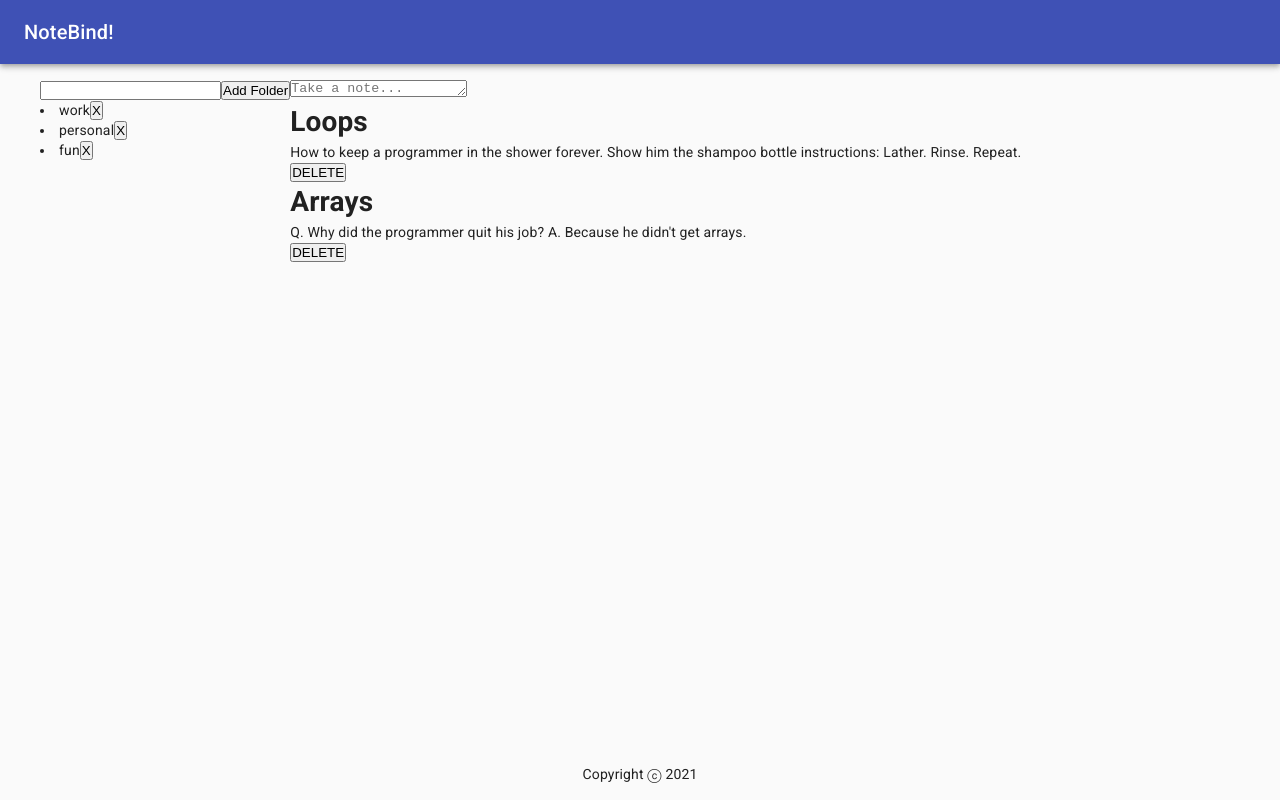
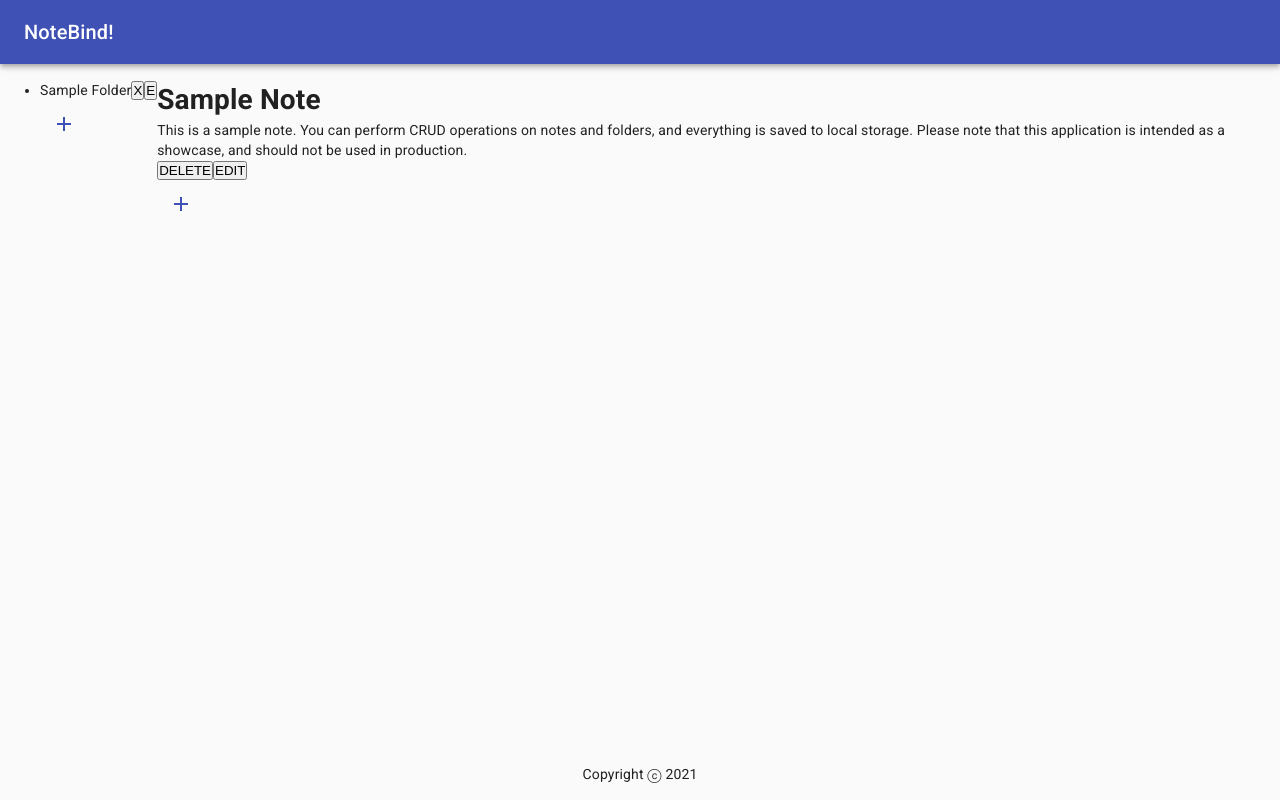
Before and after one commit to JohnAntoineG710/NoteBind, a React (Create React App) app: page / in a window 1280 px wide. Built offline with nearby package versions, Linux system fonts and the light colour scheme; a web font is replaced by a local one.

Commit message:
Full Functionality

```diff
--- a/src/components/App.jsx
+++ b/src/components/App.jsx
@@ -1,4 +1,4 @@
-import React, { useState } from "react";
+import React, { useState, useEffect } from "react";
 import {
   AppBar,
   Toolbar,
@@ -7,19 +7,48 @@ import {
   Container,
   Grid,
 } from "@material-ui/core";
-import Header from "./Header";
 import Footer from "./Footer";
 import Note from "./Note";
 import CreateArea from "./CreateArea";
-import CreateFolder from "./CreateFolder";
 import SideBar from "./SideBar";
-import notes from "../notes";
-import defaultFolders from "../folders";
+import sampleNotes from "../notes";
+import sampleFolders from "../folders";
 
 const App = () => {
-  const [list, setList] = useState([...notes]);
-  const [folders, setFolders] = useState([...defaultFolders]);
-  const [activeFolder, setActiveFolder] = useState(folders[0].id);
+  const [list, setList] = useState([...sampleNotes]);
+  const [folders, setFolders] = useState([...sampleFolders]);
+  const [activeFolder, setActiveFolder] = useState(0);
+
+  useEffect(() => {
+    let listStorage = JSON.parse(localStorage.getItem("list"));
+    let foldersStorage = JSON.parse(localStorage.getItem("folders"));
+    if (listStorage || foldersStorage) {
+      if (!listStorage) {
+        listStorage = [];
+      }
+      if (!foldersStorage) {
+        foldersStorage = [];
+      }
+      setFolders(foldersStorage);
+      setList(listStorage);
+    }
+  }, []);
+
+  useEffect(() => {
+    const folderIDs = [];
+    folders.map((folder) => folderIDs.push(folder.id));
+    if (folders.length === 0) {
+      setFolders([{ id: 1, name: "unidentified" }]);
+      setActiveFolder(1);
+    } else if (folderIDs.indexOf(activeFolder) === -1) {
+      setActiveFolder(folders[0].id);
+    }
+    localStorage.setItem("folders", JSON.stringify(folders));
+  }, [folders, activeFolder]);
+
+  useEffect(() => {
+    localStorage.setItem("list", JSON.stringify(list));
+  }, [list]);
 
   const addItem = (note) => {
     const newNote = { ...note, key: list[list.length - 1].key + 1 };
@@ -28,22 +57,43 @@ const App = () => {
 
   const delItem = (itemID) => {
     setList(
-      list.filter((item, index) => {
-        return index !== itemID;
+      list.filter((item) => {
+        return item.key !== itemID;
       })
     );
   };
 
+  const editItem = (note) => {
+    setList((oldList) => {
+      const removeFromList = oldList.filter((item) => {
+        return item.key !== note.key;
+      });
+      const newList = [...removeFromList, note];
+      newList.sort((a, b) => a.key - b.key);
+      return [...newList];
+    });
+  };
+
   const selectFolder = (id) => {
     setActiveFolder(id);
-    console.log(list);
   };
 
-  const addFolder = (name) => {
+  const addFolder = (folder) => {
+    const newID = folders[folders.length - 1].id + 1;
     setFolders((currFolders) => {
-      const newID = currFolders[currFolders.length - 1].id + 1;
+      return [...currFolders, { id: newID, name: folder.name }];
+    });
+    setActiveFolder(newID);
+  };
 
-      return [...currFolders, { id: newID, name: name }];
+  const editFolder = (folder) => {
+    setFolders((oldFolders) => {
+      const foldersAfterDel = oldFolders.filter((item) => {
+        return item.id !== folder.id;
+      });
+      const newFolders = [...foldersAfterDel, folder];
+      newFolders.sort((a, b) => a.id - b.id);
+      return [...newFolders];
     });
   };
 
@@ -63,7 +113,6 @@ const App = () => {
   return (
     <div className="viewport">
       <CssBaseline />
-      {/* <Header /> */}
       <AppBar position="static">
         <Toolbar>
           <Typography variant="h6">NoteBind!</Typography>
@@ -79,27 +128,30 @@ const App = () => {
         >
           <div className="appBody">
             <Grid item>
-              <CreateFolder addFolder={addFolder} />
               <SideBar
                 folders={folders}
                 active={activeFolder}
                 selectFolder={selectFolder}
+                editFolder={editFolder}
                 deleteFolder={deleteFolder}
+                addFolder={addFolder}
               />
             </Grid>
             <Grid item className="notesBody">
-              <CreateArea onAdd={addItem} activeFolder={activeFolder} />
               {list
                 .filter((note) => note.folderID === activeFolder)
                 .map((note) => (
                   <Note
                     key={note.key}
                     noteID={note.key}
+                    noteFolder={note.folderID}
                     title={note.title}
-                    body={note.content}
+                    content={note.content}
                     onDelete={delItem}
+                    onEdit={editItem}
                   />
                 ))}
+              <CreateArea onAdd={addItem} activeFolder={activeFolder} />
             </Grid>
           </div>
           <Grid item>
--- a/src/components/CreateArea.jsx
+++ b/src/components/CreateArea.jsx
@@ -1,50 +1,32 @@
 import React, { useState } from "react";
+import { IconButton } from "@material-ui/core";
+import AddIcon from "@material-ui/icons/Add";
+import NoteDialog from "./NoteDialog";
 
 const CreateArea = (props) => {
-  const [expand, setExpand] = useState(false);
+  const [open, setOpen] = useState(false);
 
-  const [note, setNote] = useState({
-    title: "",
-    content: "",
-  });
-
-  const changeNote = (e) => {
-    const { name, value } = e.target;
-    setNote({ ...note, [name]: value, folderID: props.activeFolder });
+  const resetState = () => {
+    setOpen(false);
   };
 
   return (
     <div>
-      <form
-        onSubmit={(e) => {
-          props.onAdd(note);
-          setNote({
-            title: "",
-            content: "",
-          });
-          e.preventDefault();
+      <IconButton
+        onClick={() => {
+          setOpen(true);
         }}
       >
-        {expand && (
-          <input
-            name="title"
-            placeholder="Title"
-            value={note.title}
-            onChange={changeNote}
-          />
-        )}
-        <textarea
-          name="content"
-          placeholder="Take a note..."
-          rows={expand ? 3 : 1}
-          value={note.content}
-          onClick={() => {
-            setExpand(true);
-          }}
-          onChange={changeNote}
+        <AddIcon color="primary" />
+      </IconButton>
+      {open && (
+        <NoteDialog
+          activeFolder={props.activeFolder}
+          onAction={props.onAdd}
+          onReset={resetState}
+          actionLabel="Add Note"
         />
-        {expand && <button>Add</button>}
-      </form>
+      )}
     </div>
   );
 };
--- a/src/components/CreateFolder.jsx
+++ b/src/components/CreateFolder.jsx
@@ -1,28 +1,31 @@
 import React, { useState } from "react";
+import { IconButton } from "@material-ui/core";
+import AddIcon from "@material-ui/icons/Add";
+import FolderDialog from "./FolderDialog";
 
 const CreateFolder = (props) => {
-  const [newFolder, setNewFolder] = useState("");
+  const [open, setOpen] = useState(false);
 
-  const handleChange = (e) => {
-    const text = e.target.value;
-    setNewFolder(text);
-  };
-
-  const addFolder = (e) => {
-    props.addFolder(newFolder);
-    setNewFolder("");
-    e.preventDefault();
+  const resetState = () => {
+    setOpen(false);
   };
 
   return (
     <div className="create-folder">
-      <input
-        name="createFolder"
-        type="text"
-        value={newFolder}
-        onChange={handleChange}
-      />
-      <button onClick={addFolder}>Add Folder</button>
+      <IconButton
+        onClick={() => {
+          setOpen(true);
+        }}
+      >
+        <AddIcon color="primary" />
+      </IconButton>
+      {open && (
+        <FolderDialog
+          onReset={resetState}
+          onAction={props.addFolder}
+          label="Add Folder"
+        />
+      )}
     </div>
   );
 };
--- /dev/null
+++ b/src/components/Folder.jsx
@@ -0,0 +1,50 @@
+import React, { useState } from "react";
+import FolderDialog from "./FolderDialog";
+
+const Folder = (props) => {
+  const [open, setOpen] = useState(false);
+
+  const resetState = () => {
+    setOpen(false);
+  };
+
+  return (
+    <>
+      <li
+        onClick={() => {
+          props.selectFolder(props.id);
+        }}
+        className={props.active === props.id ? "active" : null}
+      >
+        {props.name}
+        <button
+          onClick={(e) => {
+            e.stopPropagation();
+            props.deleteFolder(props.id);
+          }}
+        >
+          X
+        </button>
+        <button
+          onClick={(e) => {
+            e.stopPropagation();
+            setOpen(true);
+          }}
+        >
+          E
+        </button>
+      </li>
+      {open && (
+        <FolderDialog
+          folderID={props.id}
+          folderName={props.name}
+          onReset={resetState}
+          onAction={props.editFolder}
+          label="Edit Folder"
+        />
+      )}
+    </>
+  );
+};
+
+export default Folder;
--- /dev/null
+++ b/src/components/FolderDialog.jsx
@@ -0,0 +1,79 @@
+import React, { useState, useEffect } from "react";
+import { Button, TextField } from "@material-ui/core";
+import Dialog from "@material-ui/core/Dialog";
+import DialogActions from "@material-ui/core/DialogActions";
+import DialogContent from "@material-ui/core/DialogContent";
+import DialogTitle from "@material-ui/core/DialogTitle";
+import Slide from "@material-ui/core/Slide";
+
+const Transition = React.forwardRef(function Transition(props, ref) {
+  return <Slide direction="up" ref={ref} {...props} />;
+});
+
+const FolderDialog = (props) => {
+  const [folder, setFolder] = useState({ name: "" });
+  const [open, setOpen] = useState(true);
+
+  useEffect(() => {
+    if (props.folderID) {
+      setFolder({
+        id: props.folderID,
+        name: props.folderName,
+      });
+    }
+  }, [props]);
+
+  useEffect(() => {
+    return () => {
+      props.onReset();
+    };
+  }, [open, props]);
+
+  const handleChange = (e) => {
+    const text = e.target.value;
+    setFolder((old) => ({ ...old, name: text }));
+  };
+
+  const handleClose = () => {
+    setFolder({ name: "" });
+    setOpen(false);
+  };
+
+  const handleAction = () => {
+    props.onAction(folder);
+    handleClose();
+  };
+
+  const inputProps = {
+    name: "createFolder",
+    type: "text",
+    value: folder.name,
+    onChange: handleChange,
+  };
+
+  return (
+    <Dialog
+      open={open}
+      TransitionComponent={Transition}
+      keepMounted
+      onClose={handleClose}
+      aria-labelledby="alert-dialog-slide-title"
+      aria-describedby="alert-dialog-slide-description"
+    >
+      <DialogTitle>{props.folderID ? "Edit Folder" : "New Folder"}</DialogTitle>
+      <DialogContent>
+        <TextField InputProps={inputProps} label="Folder Name" />
+      </DialogContent>
+      <DialogActions>
+        <Button onClick={handleAction} color="primary">
+          {props.label}
+        </Button>
+        <Button onClick={handleClose} color="primary">
+          Cancel
+        </Button>
+      </DialogActions>
+    </Dialog>
+  );
+};
+
+export default FolderDialog;
--- a/src/components/Note.jsx
+++ b/src/components/Note.jsx
@@ -1,9 +1,17 @@
-import React from "react";
+import React, { useState } from "react";
+import NoteDialog from "./NoteDialog";
 
-const Note = (props) => (
+const Note = (props) => {
+  const [open, setOpen] = useState(false);
+
+  const resetState = () => {
+    setOpen(false);
+  };
+
+  return (
     <div className="note">
       <h1>{props.title}</h1>
-    <p>{props.body}</p>
+      <p>{props.content}</p>
       <button
         onClick={() => {
           props.onDelete(props.noteID);
@@ -11,7 +19,26 @@ const Note = (props) => (
       >
         DELETE
       </button>
+      <button
+        onClick={() => {
+          setOpen(true);
+        }}
+      >
+        EDIT
+      </button>
+      {open && (
+        <NoteDialog
+          noteID={props.noteID}
+          title={props.title}
+          content={props.content}
+          activeFolder={props.noteFolder}
+          onAction={props.onEdit}
+          onReset={resetState}
+          actionLabel="Edit Note"
+        />
+      )}
     </div>
   );
+};
 
 export default Note;
--- /dev/null
+++ b/src/components/NoteDialog.jsx
@@ -0,0 +1,99 @@
+import React, { useState, useEffect } from "react";
+import { Button, TextField } from "@material-ui/core";
+import Dialog from "@material-ui/core/Dialog";
+import DialogActions from "@material-ui/core/DialogActions";
+import DialogContent from "@material-ui/core/DialogContent";
+import DialogTitle from "@material-ui/core/DialogTitle";
+import Slide from "@material-ui/core/Slide";
+
+const Transition = React.forwardRef(function Transition(props, ref) {
+  return <Slide direction="up" ref={ref} {...props} />;
+});
+
+const NoteDialog = (props) => {
+  const [note, setNote] = useState({
+    title: "",
+    content: "",
+  });
+  const [open, setOpen] = useState(true);
+
+  useEffect(() => {
+    if (props.noteID) {
+      setNote({
+        key: props.noteID,
+        title: props.title,
+        content: props.content,
+      });
+    }
+  }, [props]);
+
+  useEffect(() => {
+    return () => {
+      props.onReset();
+    };
+  }, [open, props]);
+
+  const changeNote = (e) => {
+    const { name, value } = e.target;
+    setNote({ ...note, [name]: value, folderID: props.activeFolder });
+  };
+
+  const handleClose = () => {
+    setNote({
+      title: "",
+      content: "",
+    });
+    setOpen(false);
+  };
+
+  const handleAction = () => {
+    props.onAction(note);
+    handleClose();
+  };
+
+  const inputProps = {
+    type: "text",
+    onChange: changeNote,
+  };
+
+  return (
+    <Dialog
+      open={open}
+      TransitionComponent={Transition}
+      keepMounted
+      onClose={handleClose}
+      aria-labelledby="alert-dialog-slide-title"
+      aria-describedby="alert-dialog-slide-description"
+    >
+      <DialogTitle>New Note</DialogTitle>
+      <DialogContent>
+        <TextField
+          InputProps={{ ...inputProps, name: "title", value: note.title }}
+          label="Title"
+          fullWidth
+        />
+        <TextField
+          InputProps={{
+            ...inputProps,
+            name: "content",
+            value: note.content,
+            rows: 3,
+          }}
+          label="Content"
+          multiline
+          fullWidth
+        />
+      </DialogContent>
+      <DialogActions>
+        <Button onClick={handleAction} color="primary">
+          {props.actionLabel}
+        </Button>
+        <Button onClick={handleClose} color="primary">
+          Cancel
+        </Button>
+      </DialogActions>
+    </Dialog>
+  );
+};
+
+export default NoteDialog;
--- a/src/components/SideBar.jsx
+++ b/src/components/SideBar.jsx
@@ -1,26 +1,26 @@
 import React from "react";
+import Folder from "./Folder";
+import CreateFolder from "./CreateFolder";
 
-const SideBar = (props) => (
+const SideBar = (props) => {
+  return (
     <div className="container">
+      <ul>
         {props.folders.map((folder) => (
-      <li
+          <Folder
             key={folder.id}
-        onClick={() => {
-          props.selectFolder(folder.id);
-        }}
-        className={props.active === folder.id ? "active" : null}
-      >
-        {folder.name}
-        <button
-          onClick={() => {
-            props.deleteFolder(folder.id);
-          }}
-        >
-          X
-        </button>
-      </li>
+            id={folder.id}
+            name={folder.name}
+            active={props.active}
+            selectFolder={props.selectFolder}
+            deleteFolder={props.deleteFolder}
+            editFolder={props.editFolder}
+          />
         ))}
+      </ul>
+      <CreateFolder addFolder={props.addFolder} />
     </div>
   );
+};
 
 export default SideBar;
--- a/src/folders.js
+++ b/src/folders.js
@@ -1,16 +1,8 @@
 const folders = [
-    {
-        id: 1,
-        name: 'work'
-    },
-    {
-        id: 2,
-        name: 'personal'
-    },
-    {
-        id: 3,
-        name: 'fun'
-    },
+  {
+    id: 1,
+    name: "Sample Folder",
+  },
 ];
 
 export default folders;
--- a/src/notes.js
+++ b/src/notes.js
@@ -1,39 +1,11 @@
 const notes = [
   {
     key: 1,
-    title: "Delegation",
+    title: "Sample Note",
     content:
-      "Q. How many programmers does it take to change a light bulb? A. None – It’s a hardware problem",
-    folderID: 2,
-  },
-  {
-    key: 2,
-    title: "Loops",
-    content:
-      "How to keep a programmer in the shower forever. Show him the shampoo bottle instructions: Lather. Rinse. Repeat.",
+      "This is a sample note. You can perform CRUD operations on notes and folders, and everything is saved to local storage. Please note that this application is intended as a showcase, and should not be used in production.",
     folderID: 1,
   },
-  {
-    key: 3,
-    title: "Arrays",
-    content:
-      "Q. Why did the programmer quit his job? A. Because he didn't get arrays.",
-    folderID: 1,
-  },
-  {
-    key: 4,
-    title: "Hardware vs. Software",
-    content:
-      "What's the difference between hardware and software? You can hit your hardware with a hammer, but you can only curse at your software.",
-    folderID: 2,
-  },
-  {
-    key: 5,
-    title: "Tutorial Hell",
-    content:
-      "Remember not to get stuck in tutorial Hell, it's hell, obviously.",
-    folderID: 3,
-  }
 ];
 
 export default notes;
```
Lines whose indentation alone changed are shown as unchanged.
